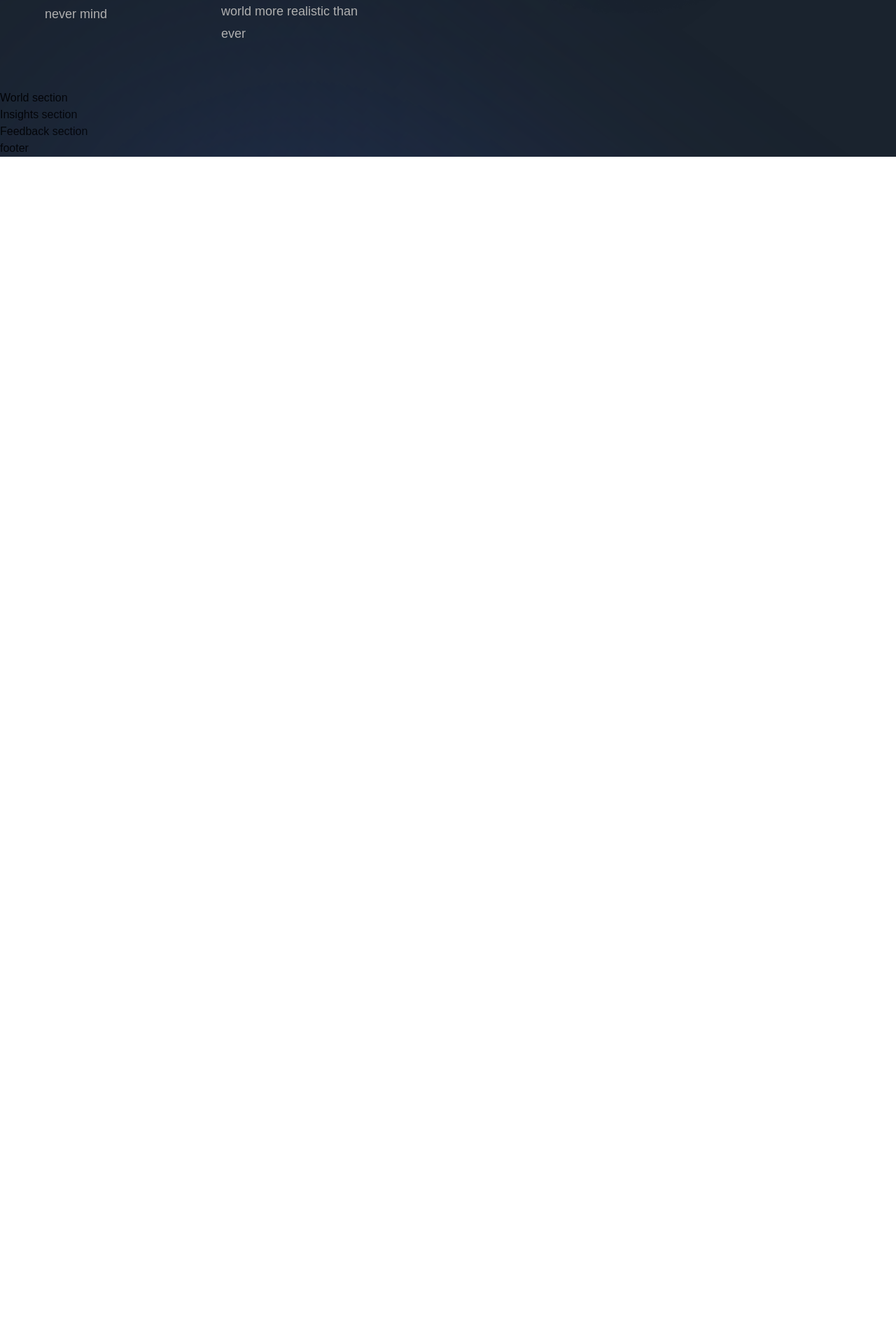
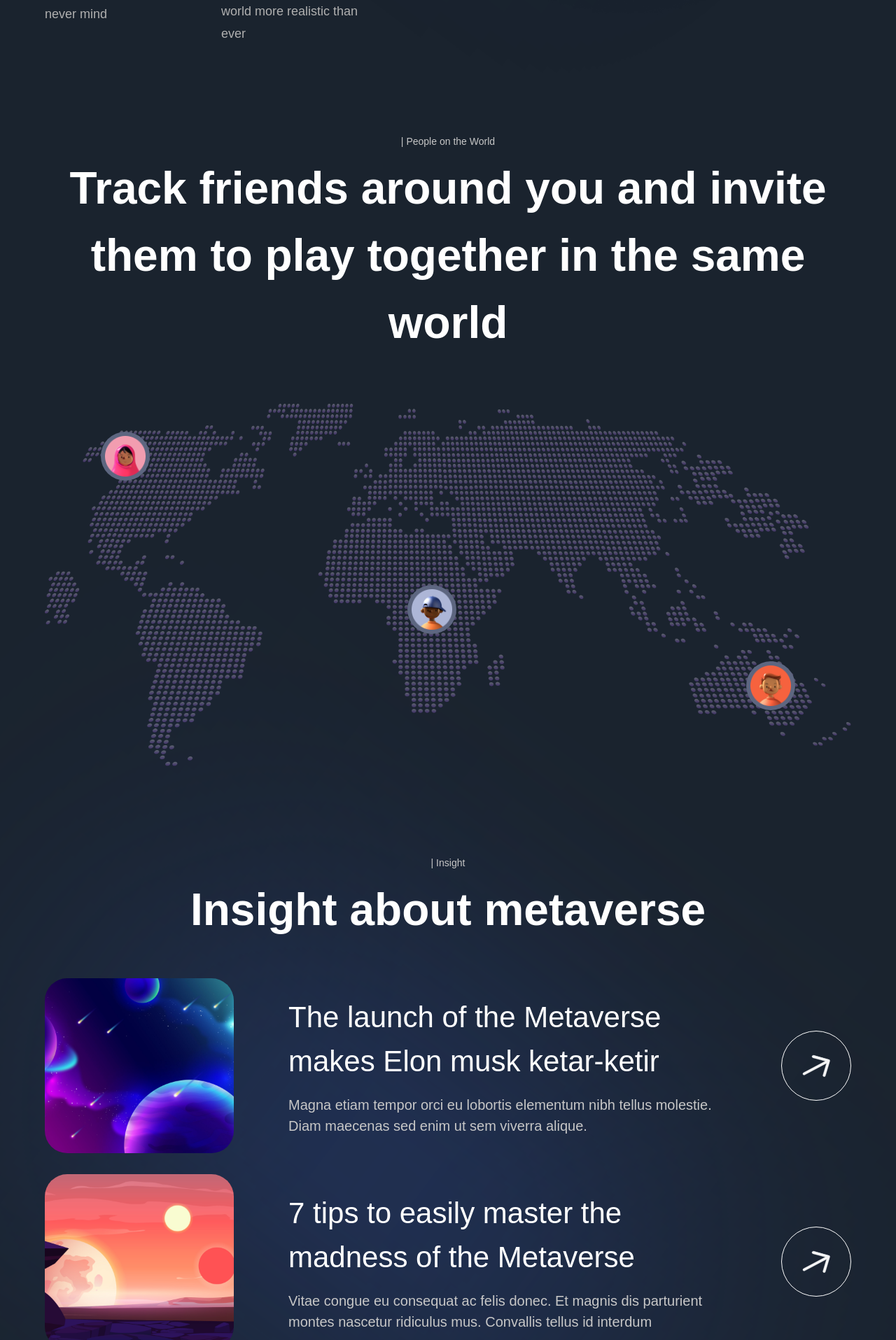
Before and after one commit to mariosknl/metaversus, a Next.js app: page / in a window 1280 px wide. Shown: the part 4005-5920 px from the top of the page at 70% size. Before the commit the page ends 4229 px from the top, so only its background shows below. Built offline with nearby package versions, Linux system fonts and the light colour scheme; a web font is replaced by a local one.

Commit message:
world and insights sections created

```diff
--- a/components/InsightCard.jsx
+++ b/components/InsightCard.jsx
@@ -1,9 +1,38 @@
-'use client';
+"use client";
 
-const InsightCard = () => (
-  <div>
-    Insight Card
-  </div>
+import { motion } from "framer-motion";
+
+import { fadeIn } from "../utils/motion";
+
+const InsightCard = ({ imgUrl, title, subtitle, index }) => (
+	<motion.div
+		variant={fadeIn("up", "spring", index * 0.5, 1)}
+		className="flex md:flex-row flex-col gap-4"
+	>
+		<img
+			src={imgUrl}
+			alt="planet-01"
+			className="md:w-[270px] w-full h-[250px] rounded-[32px] object-cover"
+		/>
+		<div className="w-full flex justify-between items-center">
+			<div className="flex-1 md:ml-[62px] flex flex-col max-w-[650px]">
+				<h4 className="font-normal lg:text-[42px] text-[26px] text-white">
+					{title}
+				</h4>
+				<p className="mt-[16px] font-normal lg:text-[20px] text-[14px] text-secondary-white">
+					{subtitle}
+				</p>
+			</div>
+
+			<div className="lg:flex hidden items-center justify-center w-[100px] h-[100px] rounded-full bg-transparent border-[1px] border-white">
+				<img
+					src="arrow.svg"
+					alt="arrow"
+					className="w-[40%] h-[40%] object-contain"
+				/>
+			</div>
+		</div>
+	</motion.div>
 );
 
 export default InsightCard;
--- a/sections/Insights.jsx
+++ b/sections/Insights.jsx
@@ -1,9 +1,34 @@
-'use client';
+"use client";
+
+import { motion } from "framer-motion";
+import styles from "../styles";
+import { staggerContainer } from "../utils/motion";
+import { TypingText, InsightCard, TitleText } from "../components";
+import { insights } from "../constants";
 
 const Insights = () => (
-  <section>
-    Insights section
-  </section>
+	<section className={`${styles.paddings} relative z-10`}>
+		<motion.div
+			variants={staggerContainer}
+			initial="hidden"
+			whileInView="show"
+			viewport={{ once: false, amount: 0.25 }}
+			className={`${styles.innerWidth} mx-auto flex flex-col`}
+		>
+			<TypingText title="| Insight" textStyles="text-center" />
+			<TitleText title="Insight about metaverse" textStyles="text-center" />
+
+			<div className="mt-[50px] flex flex-col gap-[30px]">
+				{insights.map((insight, index) => (
+					<InsightCard
+						key={`insight-${index}`}
+						{...insight}
+						index={index + 1}
+					/>
+				))}
+			</div>
+		</motion.div>
+	</section>
 );
 
 export default Insights;
--- a/sections/World.jsx
+++ b/sections/World.jsx
@@ -1,9 +1,47 @@
-'use client';
+"use client";
+
+import { motion } from "framer-motion";
+import styles from "../styles";
+import { fadeIn, staggerContainer } from "../utils/motion";
+import { TypingText, TitleText } from "../components";
 
 const World = () => (
-  <section>
-    World section
-  </section>
+	<section className={`${styles.paddings} relative z-10`}>
+		<motion.div
+			variants={staggerContainer}
+			initial="hidden"
+			whileInView="show"
+			viewport={{ once: false, amount: 0.25 }}
+			className={`${styles.innerWidth} mx-auto flex flex-col`}
+		>
+			<TypingText title="| People on the World" textStyles="text-center" />
+			<TitleText
+				title={
+					<>
+						Track friends around you and invite them to play together in the
+						same world
+					</>
+				}
+				textStyles="text-center"
+			/>
+			<motion.div
+				variants={fadeIn("up", "tween", 0.3, 1)}
+				className="relative mt-[68px] flex w-full h-[550px"
+			>
+				<img src="/map.png" alt="map" className="w-full h-full object-cover" />
+
+				<div className="absolute bottom-20 right-20 w-[70px] h-[70px] p-[6px] rounded-full bg-[#5d6680]">
+					<img src="people-01.png" alt="people" className="w-full h-full" />
+				</div>
+				<div className="absolute top-10 left-20 w-[70px] h-[70px] p-[6px] rounded-full bg-[#5d6680]">
+					<img src="people-02.png" alt="people" className="w-full h-full" />
+				</div>
+				<div className="absolute top-1/2 left-[45%] w-[70px] h-[70px] p-[6px] rounded-full bg-[#5d6680]">
+					<img src="people-03.png" alt="people" className="w-full h-full" />
+				</div>
+			</motion.div>
+		</motion.div>
+	</section>
 );
 
 export default World;
```
